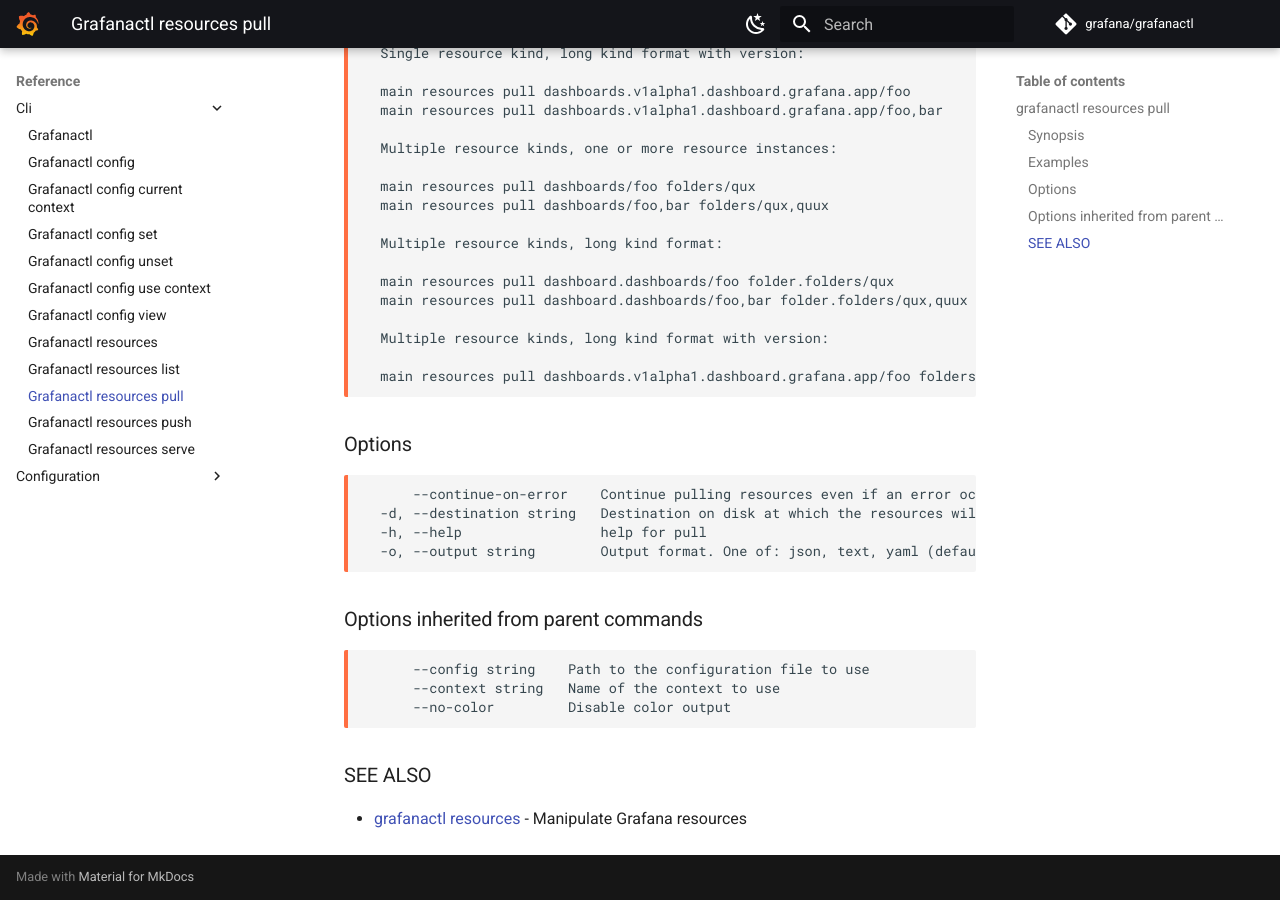
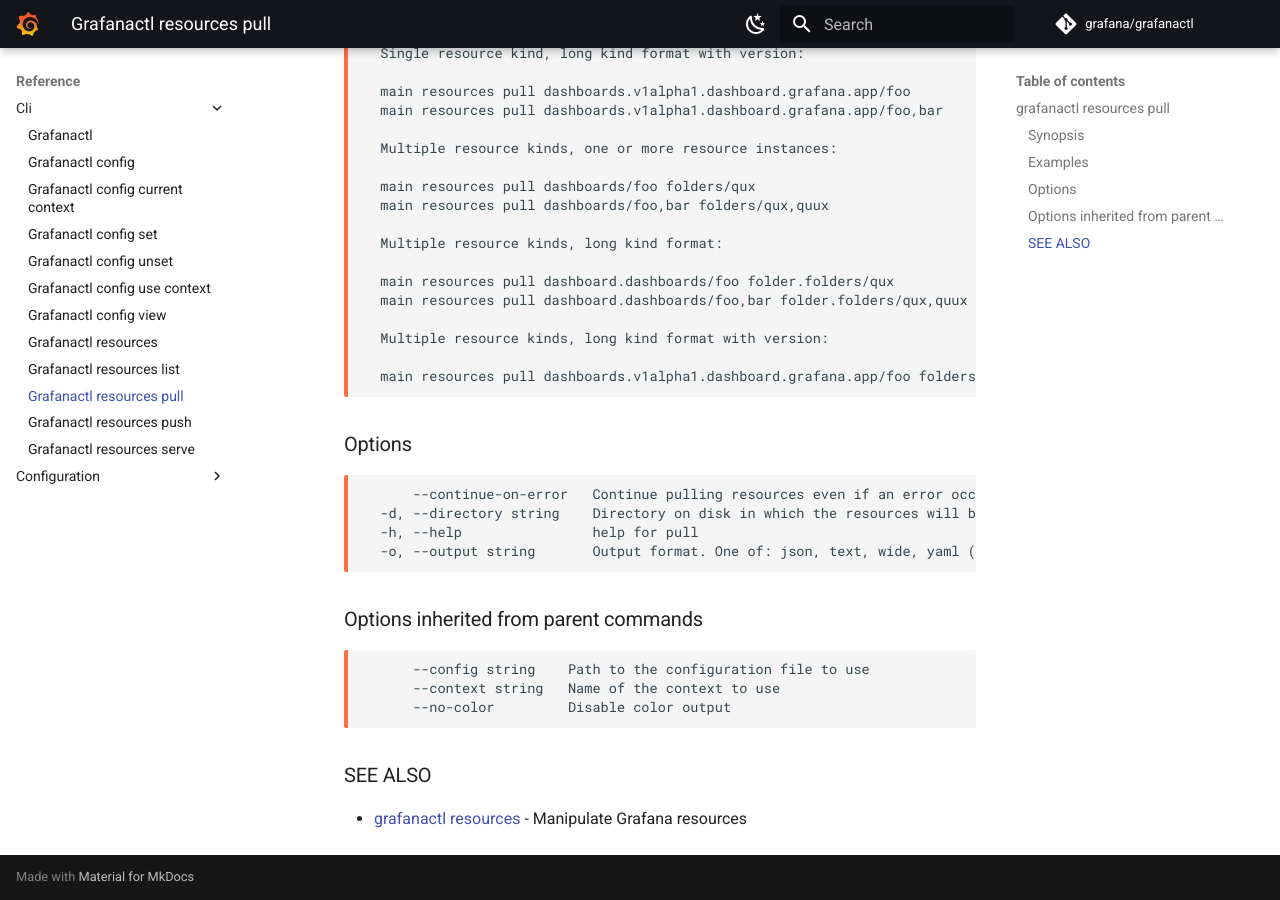
Before and after one commit to grafana/grafanactl, an MkDocs documentation site: the page built from docs/reference/cli/grafanactl_resources_pull.md, in a window 1280 px wide and 900 px high, scrolled down 876 px. Built offline with MkDocs 1.6.1 and Material for MkDocs 9.7.7, drawn with Linux system fonts in a browser that asks for light colours; comment, search, counter and statistics services are not loaded.

Commit message:
Rebuild CLI reference

````diff
--- a/docs/reference/cli/grafanactl_resources_pull.md
+++ b/docs/reference/cli/grafanactl_resources_pull.md
@@ -57,10 +57,10 @@ grafanactl resources pull RESOURCES_PATHS [flags]
 ### Options
 
 ```
-      --continue-on-error    Continue pulling resources even if an error occurs
-  -d, --destination string   Destination on disk at which the resources will be written. If left empty, nothing will be written on disk and resource details will be printed on stdout
-  -h, --help                 help for pull
-  -o, --output string        Output format. One of: json, text, yaml (default "text")
+      --continue-on-error   Continue pulling resources even if an error occurs
+  -d, --directory string    Directory on disk in which the resources will be written. If left empty, nothing will be written on disk and resource details will be printed on stdout
+  -h, --help                help for pull
+  -o, --output string       Output format. One of: json, text, wide, yaml (default "text")
 ```
 
 ### Options inherited from parent commands
````
